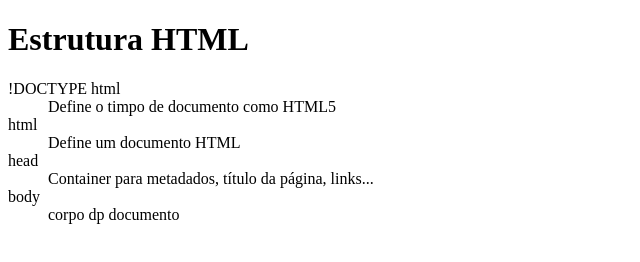
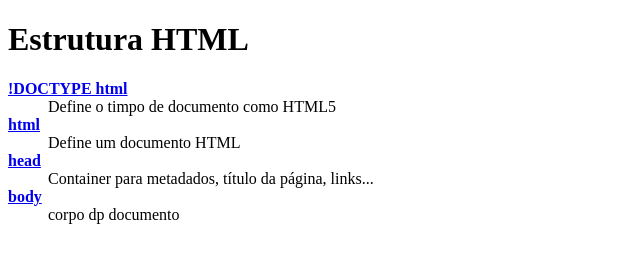
Before and after one commit to canebr/Discover-2023-Rocketseat, a plain HTML site: page Glossario/glossary.html in a window 1280 px wide. Shown: the whole page, without its empty margins (0-640 px from the left). Drawn offline with Linux system fonts and the light colour scheme.

Commit message:
finalizado o desafio do Glossário

```diff
--- a/Glossario/glossary.html
+++ b/Glossario/glossary.html
@@ -1,31 +1,34 @@
 <!DOCTYPE html>
 <html lang="pt-br">
+
 <head>
     <meta charset="UTF-8">
     <meta name="viewport" content="width=device-width, initial-scale=1.0">
     <title>Glossário</title>
 </head>
+
 <body>
     <h1>Estrutura HTML</h1>
 
     <dl>
 
-        <dt>!DOCTYPE html</dt>
+        <dt><a rel="noopener" href="https://www.w3schools.com/tags/tag_doctype.ASP" target="_blank"><b>!DOCTYPE
+                    html</b></a></dt>
         <dd>
             Define o timpo de documento como HTML5
         </dd>
 
-        <dt>html</dt>
+        <dt><a rel="noopener" href="https://www.w3schools.com/tags/tag_html.asp" target="_blank"><b>html</b></a></dt>
         <dd>
             Define um documento HTML
         </dd>
 
-        <dt>head</dt>
+        <dt><a rel="noopener" href="https://www.w3schools.com/html/html_head.asp" target="_blank"><b>head</b></a></dt>
         <dd>
             Container para metadados, título da página, links...
         </dd>
 
-        <dt>body</dt>
+        <dt><a rel="noopener" href="https://www.w3schools.com/tags/tag_body.asp" target="_blank"><b>body</b></a></dt>
         <dd>
             corpo dp documento
         </dd>
@@ -35,4 +38,5 @@
 
 
 </body>
+
 </html>
```
